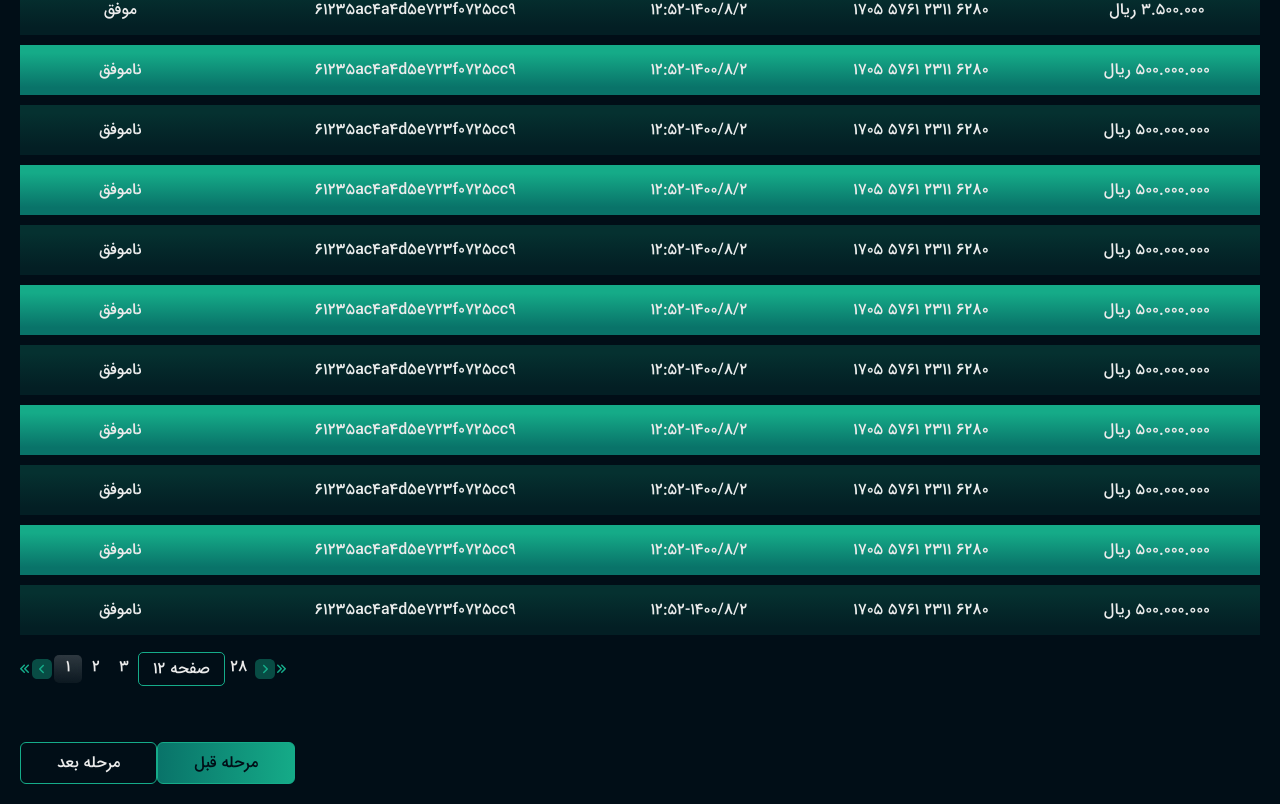
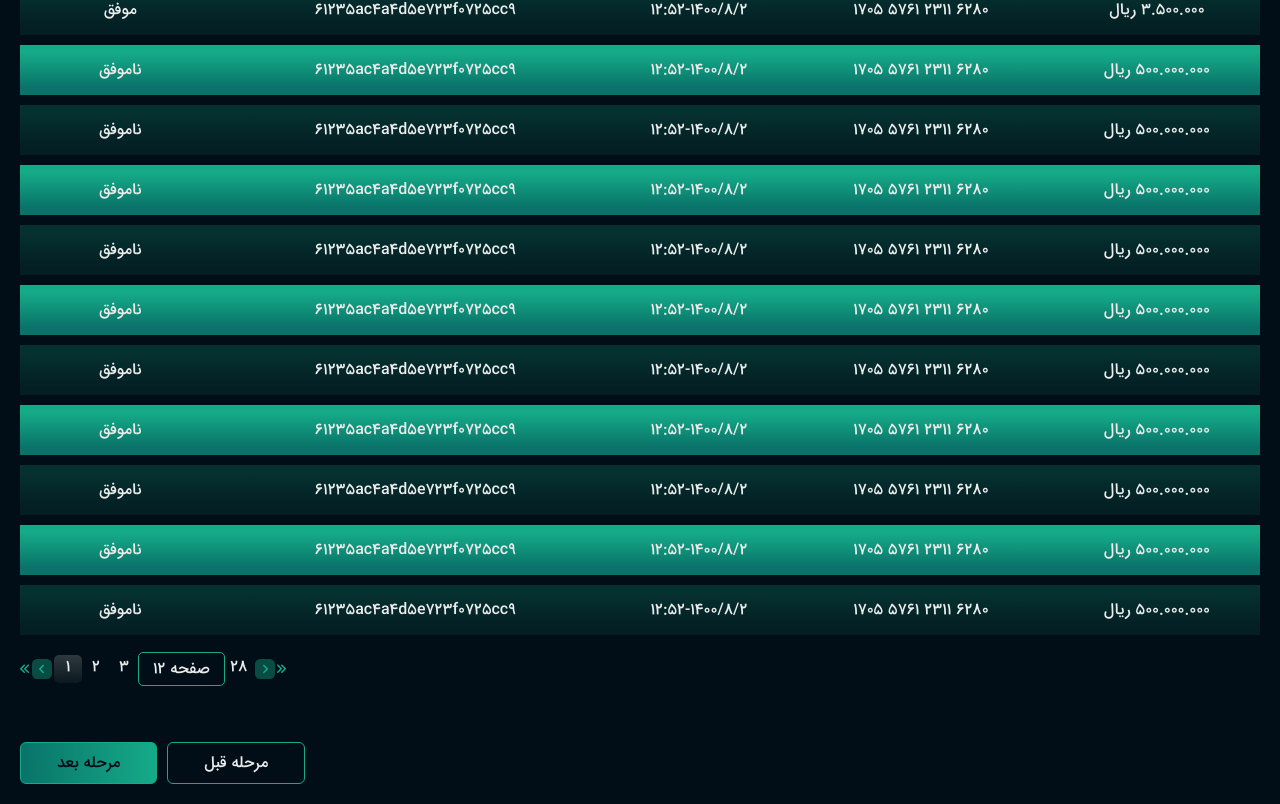
Before and after one commit to danyalbani240/dashboard, a Nuxt app: page /reports in a window 1280 px wide. Shown: the part 302-1106 px from the top of the page. Built offline with nearby package versions, Linux system fonts and the light colour scheme.

Commit message:
Buttons Added

```diff
--- a/components/TheReportsTable.vue
+++ b/components/TheReportsTable.vue
@@ -3,7 +3,12 @@
     <div class="flex justify-between flex-row-reverse mt-10">
       <base-part-header :address="'insidereport'" headName="گزارش واریزی ها" />
 
-      <img src="../assets/images/refresh.svg" @click.prevent="" class="cursor-pointer" alt="" />
+      <img
+        src="../assets/images/refresh.svg"
+        @click.prevent=""
+        class="cursor-pointer"
+        alt=""
+      />
     </div>
     <div class="overflow-x-auto">
       <table class="bg-opacity-50 w-full mt-3.5">
@@ -46,9 +51,11 @@
       </div>
       <img src="../assets/images/previousicon.svg" alt="" />
     </div>
-    <div class="btn-group mt-14">
-      <base-button>مرحله بعد</base-button>
-      <base-button :bGreen="true">مرحله قبل</base-button>
+    <div class="btn-group flex mt-14">
+      <base-button class="mr-2.5" :next="true" bGreen="true"
+        >مرحله بعد</base-button
+      >
+      <base-button :prev="true">مرحله قبل</base-button>
     </div>
   </div>
 </template>
```
